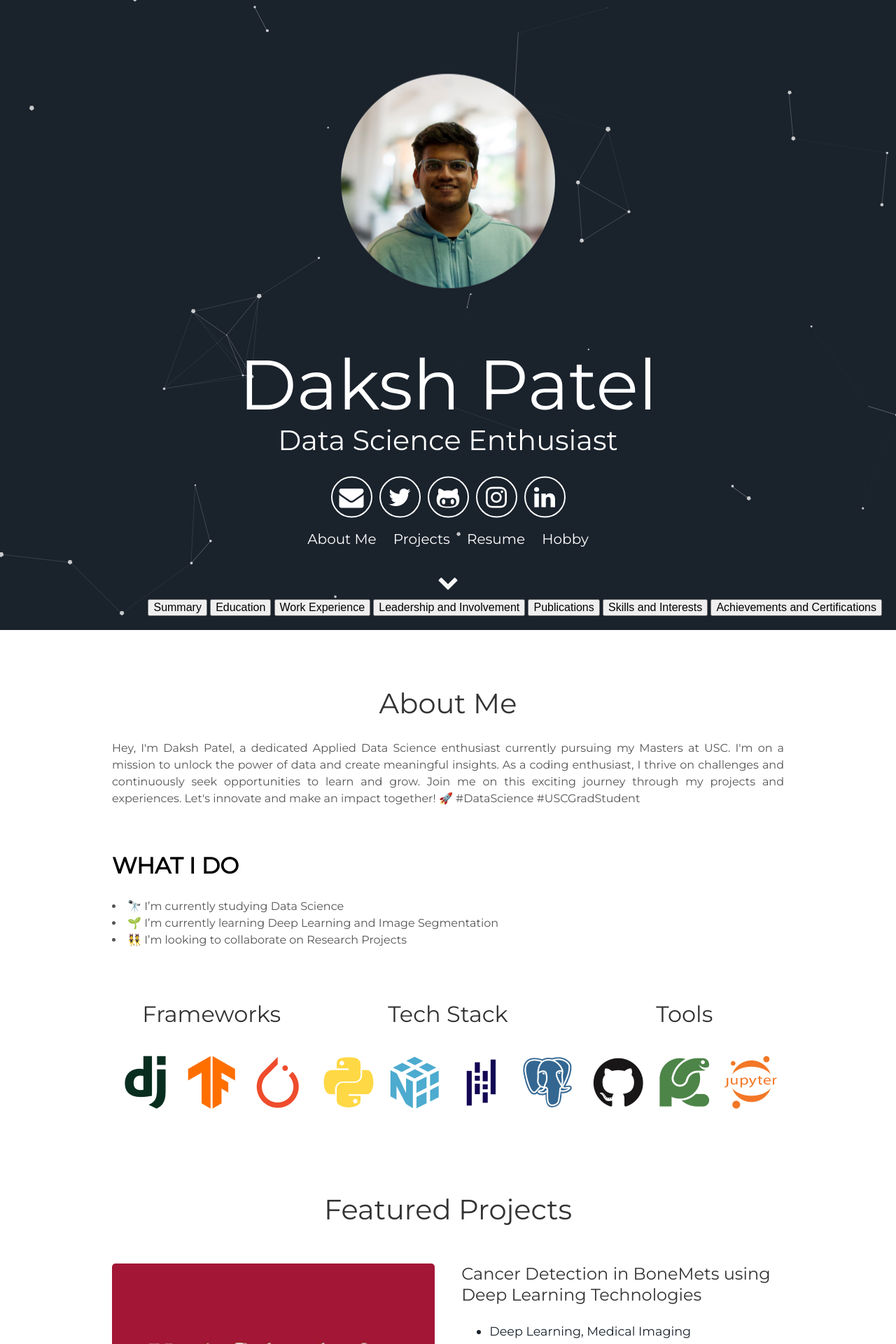
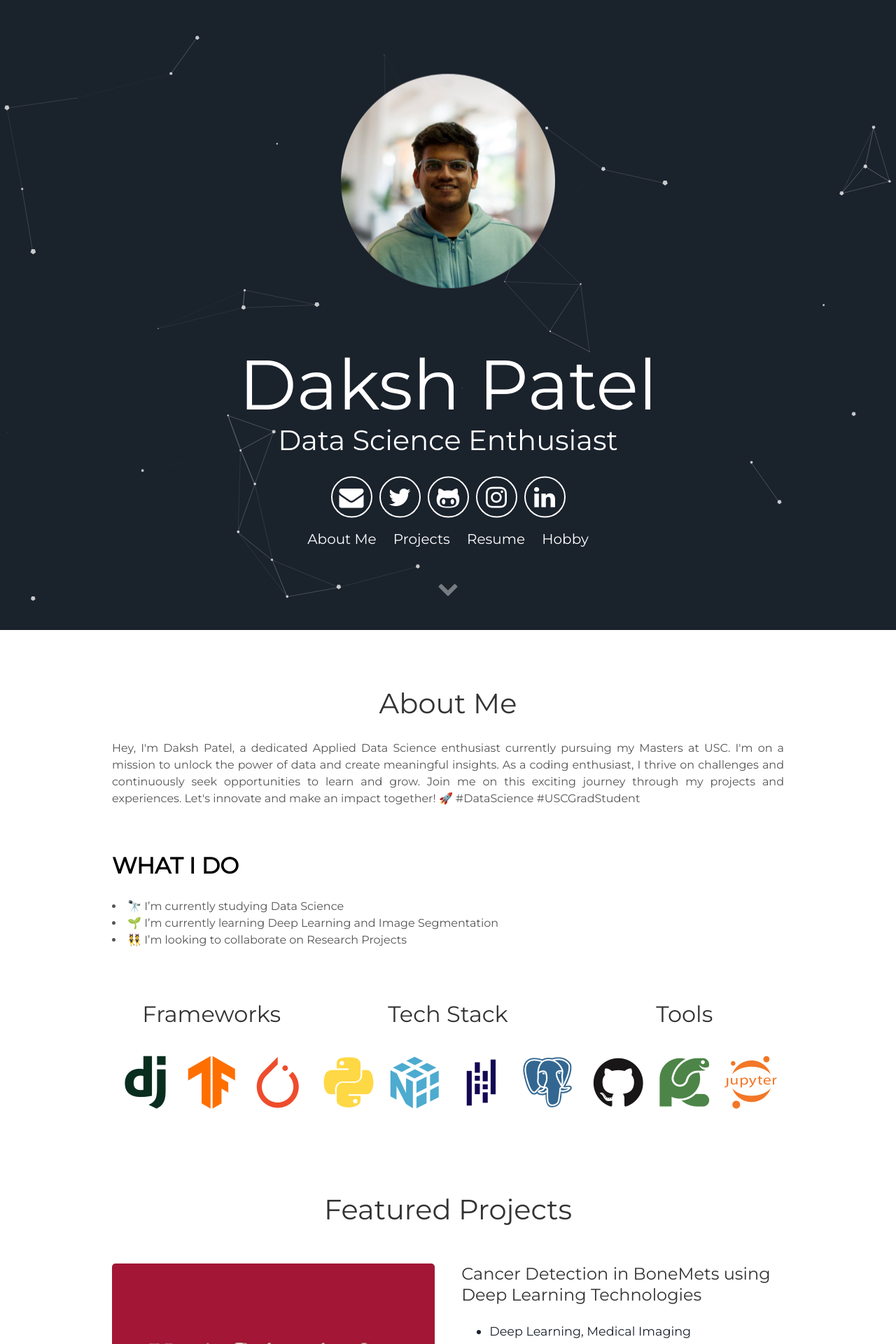
Before and after one commit to helloitsdaksh/portfolio, a Jekyll site: the page built from index.html, in a window 1280 px wide. Shown: the top 1920 px of the page at 70% size. Built offline with Jekyll 4.4.1, drawn with Linux system fonts in a browser that asks for light colours; part of the change alters nothing that is shown.

```diff
--- a/_includes/resume.html
+++ b/_includes/resume.html
@@ -1,3 +1,17 @@
+<style>
+    /* Styles for resume content */
+    .resume-content {
+    }
+
+    /* Style for the next button */
+    .next-button {
+      position: fixed;
+      bottom: 20px;
+      right: 20px;
+      display: none;
+    }
+  </style>
+<div class="resume-content"></div>
 <div class="user-details">
   <h1>Resume</h1>
 </div>
@@ -88,21 +102,45 @@
 
 
 
-<div style="position: fixed; bottom: 20px; right: 20px;">
-  <button onclick="scrollToSection('summary')">Summary</button>
-  <button onclick="scrollToSection('education')">Education</button>
-  <button onclick="scrollToSection('work-experience')">Work Experience</button>
-  <button onclick="scrollToSection('leadership-and-involvement')">Leadership and Involvement</button>
-  <button onclick="scrollToSection('publications')">Publications</button>
-  <button onclick="scrollToSection('skills-and-interests')">Skills and Interests</button>
-  <button onclick="scrollToSection('achievements-and-certifications')">Achievements and Certifications</button>
-</div>
+<button class="next-button" onclick="scrollToNextSection()">Next</button>
 
 <script>
-  function scrollToSection(sectionId) {
-    const section = document.getElementById(sectionId);
-    if (section) {
-      section.scrollIntoView({ behavior: 'smooth' });
+  // Function to scroll to the next resume section
+  function scrollToNextSection() {
+    // Get all resume sections
+    const sections = document.querySelectorAll('.resume-content > div');
+    // Get the current scroll position
+    const currentPosition = window.scrollY || window.pageYOffset;
+    // Find the next section
+    let nextSection;
+    sections.forEach(section => {
+      const sectionPosition = section.offsetTop;
+      if (sectionPosition > currentPosition) {
+        nextSection = section;
+        return;
+      }
+    });
+    // Scroll to the next section
+    if (nextSection) {
+      nextSection.scrollIntoView({ behavior: 'smooth' });
     }
   }
+
+  // Function to toggle visibility of the next button based on scroll position
+  function toggleNextButtonVisibility() {
+    const resumeContent = document.querySelector('.resume-content');
+    const nextButton = document.querySelector('.next-button');
+    const scrollPosition = window.scrollY || window.pageYOffset;
+    const resumeTop = resumeContent.offsetTop;
+    const resumeBottom = resumeContent.offsetTop + resumeContent.offsetHeight;
+
+    if (scrollPosition >= resumeTop && scrollPosition < resumeBottom) {
+      nextButton.style.display = 'block';
+    } else {
+      nextButton.style.display = 'none';
+    }
+  }
+
+  // Add event listener for scroll to toggle next button visibility
+  window.addEventListener('scroll', toggleNextButtonVisibility);
 </script>
```
